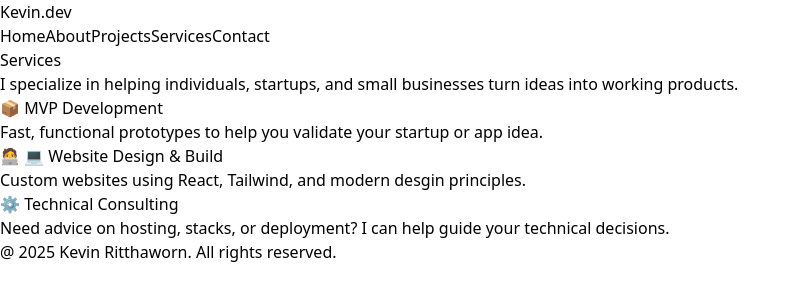
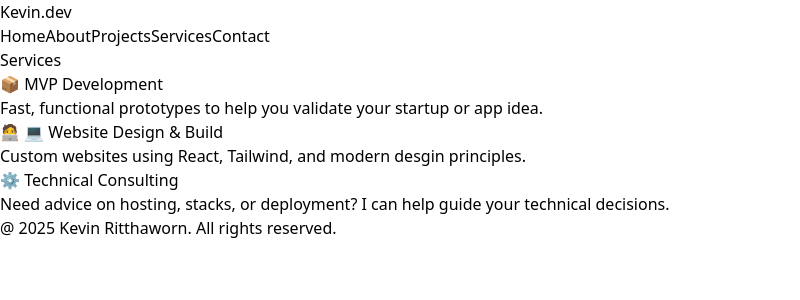
Before and after one commit to RJK3vin/personal-portfolio, a React (Vite) app: page /services in a window 1280 px wide. Shown: the top 300 px of the page, without its empty margins (0-800 px from the left). Built offline with nearby package versions, Linux system fonts and the light colour scheme.

Commit message:
adjusted css and added project card component

```diff
--- a/src/components/NavBar.tsx
+++ b/src/components/NavBar.tsx
@@ -13,7 +13,7 @@ export default function NavBar() {
 
     return (
         <nav className = "bg-black text-white px-6 py-4 shadow-lg flex justify-between items-center">
-            <h1 className = "text-xl font-bold tracking-wide">Kevin.dev</h1>
+            <h1 className = "text-2xl font-bold tracking-wide">Kevin.dev</h1>
             <div className = "space-x-6">
                 {navItems.map(item => (
                     <Link
--- a/src/components/ProjectCard.tsx
+++ b/src/components/ProjectCard.tsx
@@ -0,0 +1,22 @@
+interface ProjectCardProps {
+    title: string
+    description : string
+    link: string
+}
+
+export default function ProjectCard({ title, description, link}: ProjectCardProps) {
+    return (
+        <div className = "bg-gray-800 p-6 rounded-xl shadow-md mb-6">
+            <h2 className = "text-2xl font-semibold text-white">{title}</h2>
+            <p className = "mt-2 text-gray-300">{description}</p>
+            <a
+                href={link}
+                target="_blank"
+                rel="noopener noreferrer"
+                className = "inlinde-block mt-4 bg-white text-black px-4 py-2 rounded-lg font-semibold hover:bg-gray-200 transition"
+            >
+                View Project →
+            </a>
+        </div>
+    )
+}
--- a/src/index.css
+++ b/src/index.css
@@ -1,3 +1,9 @@
 @tailwind base;
 @tailwind components;
 @tailwind utilities;
+
+html, body, #root {
+    height: 100%;
+    margin: 0;
+    padding: 0;
+}
--- a/src/pages/Home.tsx
+++ b/src/pages/Home.tsx
@@ -2,9 +2,9 @@ import { Link } from 'react-router-dom'
 
 export default function Home() {
     return (
-        <div className = "h-[calc(100vh-96px)] flex flex-col items-center justify-center text-center px-4 bg-gradient-to-br from-indigo-600 to-purple-700 text-white">
+        <div className = "flex-1 flex flex-col items-center justify-center text-center px-4 bg-gradient-to-br from-indigo-600 to-purple-700 text-white">
             <h1 className = "text-5xl md:text-6xl font-extrabold mb-4">Hi, I'm Kevin 👋</h1>
-            <p>I build clean, scalable websites, MVPs, and tools for startups and individuals. Let's bring your idea to life.</p>
+            <p className = "text-xl md:text-2xl mb-8 max-w-xl">I build clean, scalable websites, MVPs, and tools for startups and individuals. Let's bring your idea to life.</p>
             <Link to="/projects">
                 <button className = "bg-white text-black px-6 py-3 rounded-full font-semibold hover:bg-gray-200 transition">
                     See My work →
--- a/src/pages/Projects.tsx
+++ b/src/pages/Projects.tsx
@@ -1,16 +1,14 @@
+import ProjectCard from '../components/ProjectCard'
+
 export default function Projects() {
     return (
-        <div className = "p-6 text-white">
-            <h1 className  = "text-3xl font-bold mb-4">Projects</h1>
-            <div className = "mb-6">
-                <h2 className = "text-2xl font-semibold">EasyGradPath 📚</h2>
-                <p className = "mt-2">A Notion-based productivity system for students that auto-prioritizes tasks and tracks progress.</p>
-                <iframe
-                    src="https://chill-helicopter-d36.notion.site/EasyGradPlan-Your-Easiest-Path-to-Graduation-21191add595480f2af17c6049ef657cc"
-                    className = "w-full h-[600px] mt-4 rounded-xl border border-gray-300"
-                    allowFullScreen
-                />
-            </div>
+        <div className = "flex-1 p-6 max-w-4xl mx-auto">
+            <h1 className = "text-4xl font-bold mb-6">Projects</h1>
+            <ProjectCard
+                title = "EasyGradPath 📚"
+                description = "A Notion-based productivity system that helps students proritize and graduate efficiently."
+                link="https://chill-helicopter-d36.notion.site/EasyGradPlan-Your-Easiest-Path-to-Graduation-21191add595480f2af17c6049ef657cc"
+            />
         </div>
     )
 }
--- a/src/pages/Services.tsx
+++ b/src/pages/Services.tsx
@@ -1,23 +1,21 @@
 export default function Services() {
     return (
         <div className = "flex-1 p-6 max-w-3xl mx-auto">
-            <h1 className = "text-4xl font-bold mb-4">Services</h1>
-            <p className = "mb-6 text-lg">I specialize in helping individuals, startups, and small businesses turn ideas into working products.</p>
-            <ul className = "space-y-4">
-                <li>
+            <h1 className = "text-4xl font-bold mb-6">Services</h1>
+            <div className = "space-y-6 text-gray-200">
+                <div>
                     <h2 className = "text-2xl font-semibold">📦 MVP Development</h2>
-                    <p className = "text-gray-300">Fast, functional prototypes to help you validate your startup or app idea.</p>
-                </li>
-                <li>
+                    <p>Fast, functional prototypes to help you validate your startup or app idea.</p>
+                </div>
+                <div>
                     <h2 className = "text-2xl font-semibold">🧑‍💻 💻 Website Design & Build</h2>
-                    <p className = "text-gray-300">Custom websites using React, Tailwind, and modern desgin principles.</p>
-                </li>
-                <li>
+                    <p>Custom websites using React, Tailwind, and modern desgin principles.</p>
+                </div>
+                <div>
                     <h2 className = "text-2xl font-semibold">⚙️ Technical Consulting</h2>
-                    <p className = "text-gray-300">Need advice on hosting, stacks, or deployment? I can help guide your technical decisions.</p>
-                </li>
-            </ul>
-
+                    <p>Need advice on hosting, stacks, or deployment? I can help guide your technical decisions.</p>
+                </div>
+            </div>
         </div>
     )
 }
```
